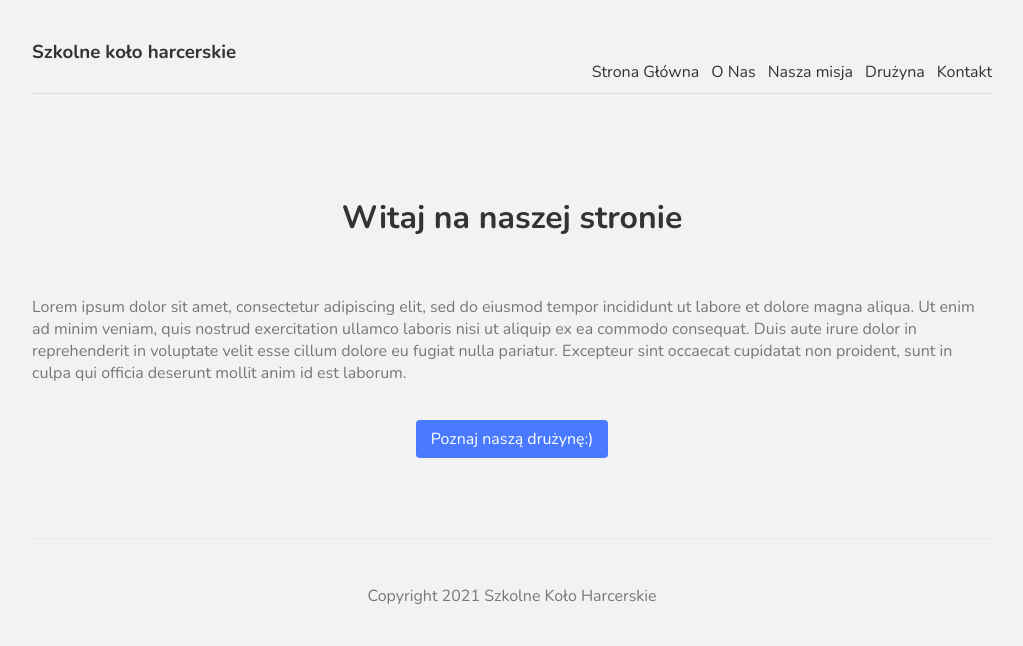
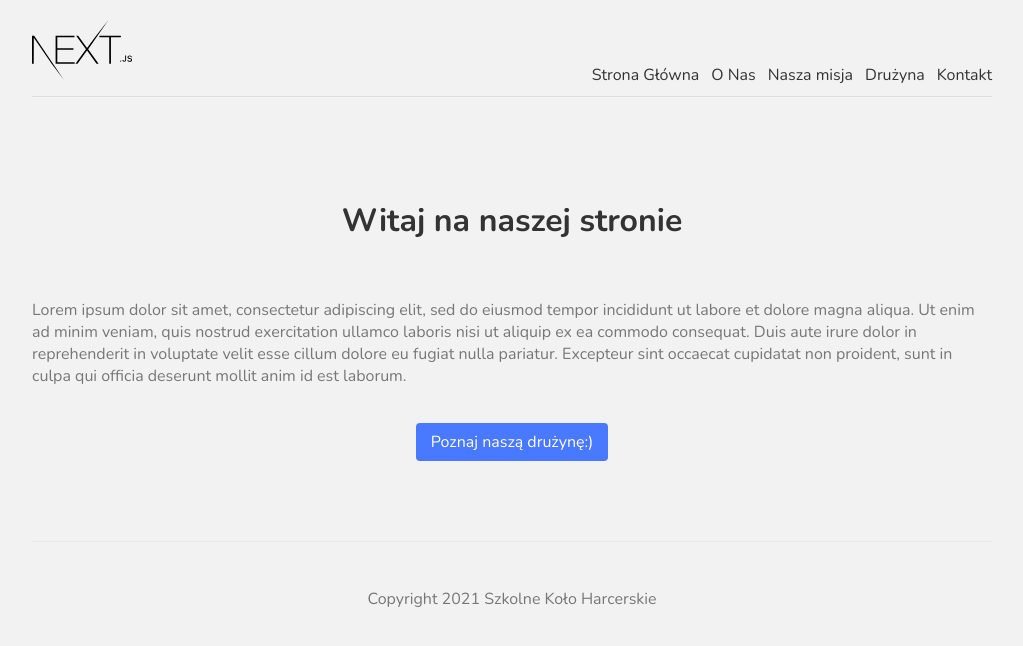
Before and after one commit to oladabro/next.js_project, a Next.js app: page / in a window 1280 px wide. Shown: the top 646 px of the page, without its empty margins (128-1151 px from the left). Built offline with nearby package versions, Linux system fonts and the light colour scheme.

Commit message:
add next logo to navbar

```diff
--- a/components/Navbar.js
+++ b/components/Navbar.js
@@ -4,7 +4,7 @@ const Navbar = () => {
   return (
     <nav>
       <div className='logo'>
-        <h3>Szkolne koło harcerskie</h3>
+        <img src='/next-js-seeklogo.com.svg' width='100' />
       </div>
       <Link href='/'>
         <a>Strona Główna</a>
```
Also changed, not shown: public/next-js-seeklogo.com.svg (added).
